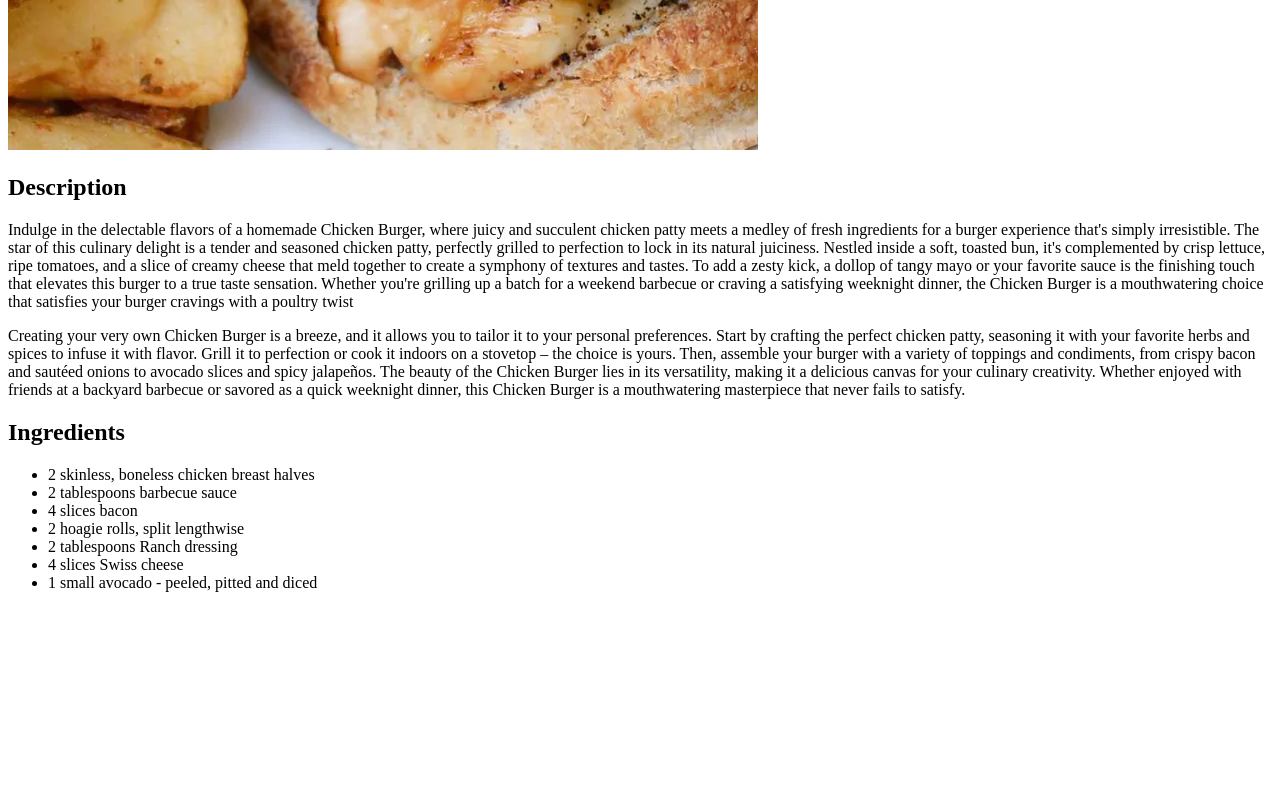
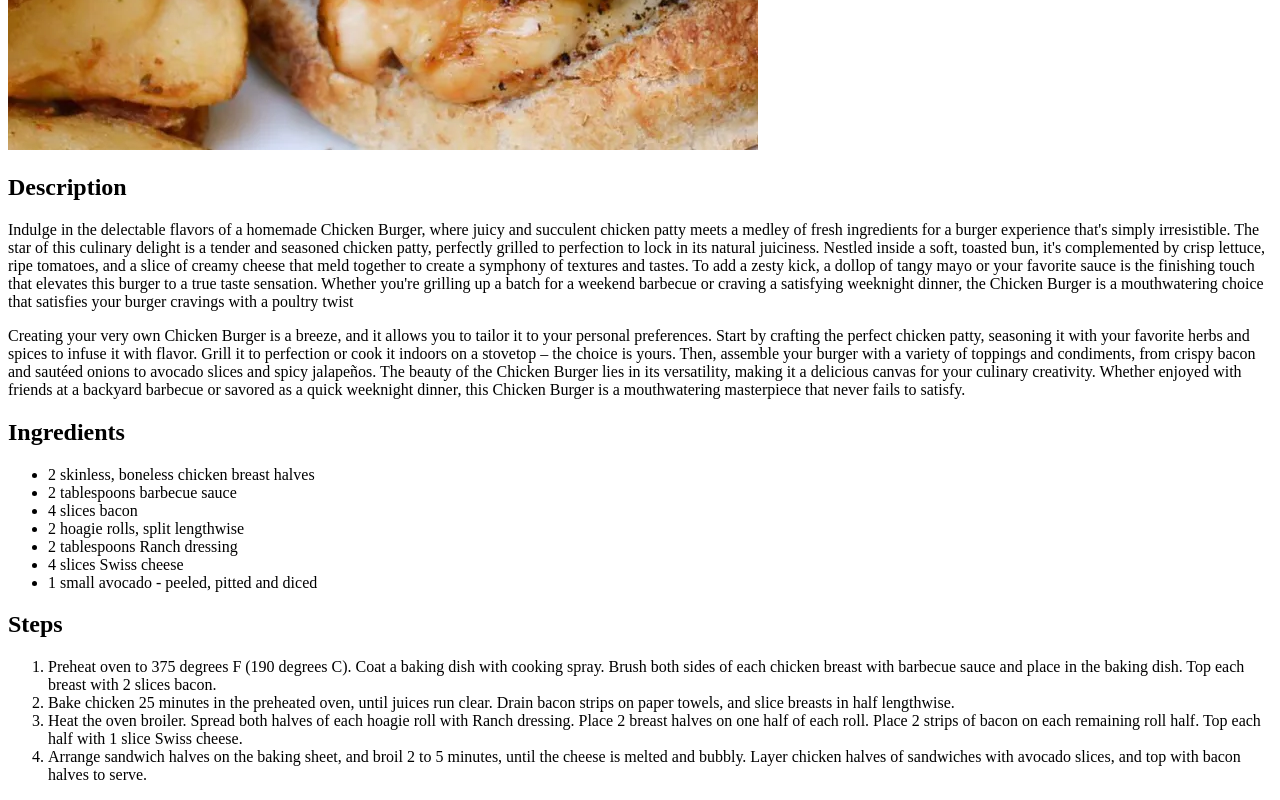
Before and after one commit to DDonnelly123/odin-recipes, a plain HTML site: page recipes/chickenburger.html in a window 1280 px wide. Shown: the part 493-1293 px from the top of the page. Before the commit the page ends 1101 px from the top, so only its background shows below. Drawn offline with Linux system fonts and the light colour scheme.

Commit message:
feat: finished chicken burger page and project

```diff
--- a/recipes/chickenburger.html
+++ b/recipes/chickenburger.html
@@ -42,7 +42,27 @@
     <li>1 small avocado - peeled, pitted and diced</li>
 </ul>
 
+<h2>Steps</h2>
 
+<ol>
+    <li>Preheat oven to 375 degrees F (190 degrees C).
+        Coat a baking dish with cooking spray.
+        Brush both sides of each chicken breast with barbecue sauce and place in the baking dish.
+        Top each breast with 2 slices bacon.</li>
+
+    <li>Bake chicken 25 minutes in the preheated oven, until juices run clear.
+        Drain bacon strips on paper towels, and slice breasts in half lengthwise.</li>
+
+    <li>Heat the oven broiler.
+        Spread both halves of each hoagie roll with Ranch dressing.
+        Place 2 breast halves on one half of each roll.
+        Place 2 strips of bacon on each remaining roll half.
+        Top each half with 1 slice Swiss cheese.</li>
+
+    <li>Arrange sandwich halves on the baking sheet, and broil 2 to 5 minutes, until the cheese is melted and bubbly.
+        Layer chicken halves of sandwiches with avocado slices, and top with bacon halves to serve.</li>
+
+</ol>
 
 </body>
 </html>
```
